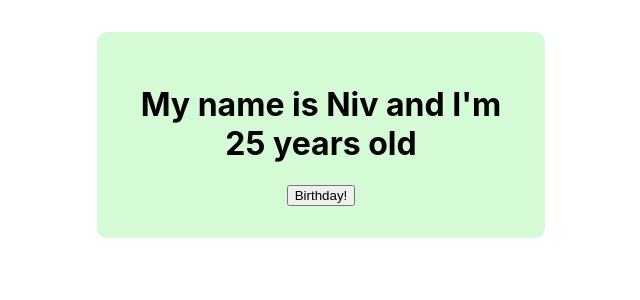
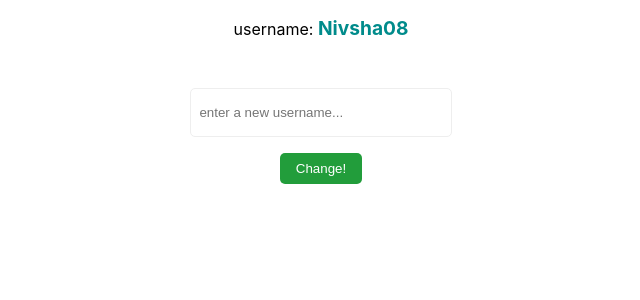
Before and after one commit to Nivsha08/react_practice, a React (Create React App) app: page / in a window 1280 px wide. Shown: the top 300 px of the page, without its empty margins (319-959 px from the left). Built offline with nearby package versions, Linux system fonts and the light colour scheme.

Commit message:
first ex

```diff
--- a/src/App.js
+++ b/src/App.js
@@ -2,12 +2,27 @@ import React, { Component } from 'react';
 import logo from './logo.svg';
 import './App.css';
 import Person from './Person/Person';
+import UserOutput from './UserForm/UserOutput';
+import UserInput from './UserForm/UserInput';
+
 
 class App extends Component {
+
+  state = {
+    username: "Nivsha08"
+  };
+
+  changeUsername = () => {
+    this.setState({
+        username: "Niv08"
+    });
+  };
+
   render() {
     return (
       <div className="App">
-          <Person />
+          <UserOutput username={this.state.username} />
+          <UserInput click={this.changeUsername} />
       </div>
     );
   }
--- /dev/null
+++ b/src/UserForm/UserInput.js
@@ -0,0 +1,37 @@
+import React from "react";
+
+const userInput = ( props ) => {
+
+    const inputStyle = {
+        padding: "1rem .5rem",
+        borderRadius: "5px",
+        width: "20%",
+        border: "1px solid #eee",
+        boxShadow: "none"
+    };
+
+    const buttonStyle = {
+        padding: ".5rem 1rem",
+        color: "#fff",
+        backgroundColor: "#229d3b",
+        marginTop: "1rem",
+        borderRadius: "5px",
+        border: "none"
+    };
+
+    const wrapperStyle = {
+        display: "flex",
+        flexDirection: "column",
+        alignItems: "center",
+        padding: "2rem"
+    };
+
+    return (
+        <div className="input-wrapper" style={wrapperStyle}>
+            <input type="text" placeholder="enter a new username..." style={inputStyle} />
+            <button onClick={props.click} style={buttonStyle}>Change!</button>
+        </div>
+    );
+};
+
+export default userInput;
--- /dev/null
+++ b/src/UserForm/UserOutput.css
@@ -0,0 +1,5 @@
+span.username {
+    font-size: 1.2rem;
+    font-weight: bold;
+    color: darkcyan;
+}
--- /dev/null
+++ b/src/UserForm/UserOutput.js
@@ -0,0 +1,12 @@
+import React from "react";
+import './UserOutput.css';
+
+const userOutput = ( props ) => {
+    return (
+      <div>
+          <p>username: <span className="username">{ props.username }</span></p>
+      </div>
+    );
+};
+
+export default userOutput;
```
